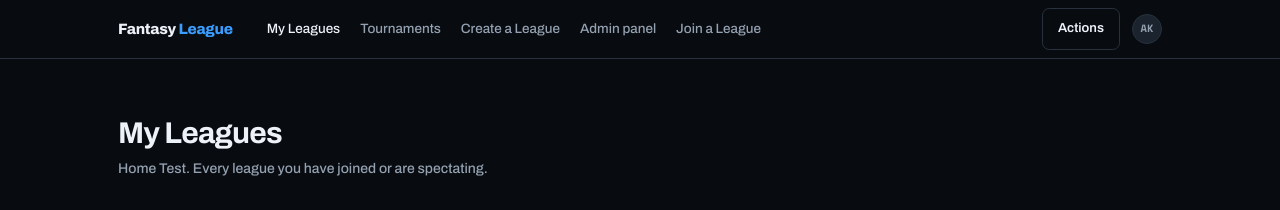
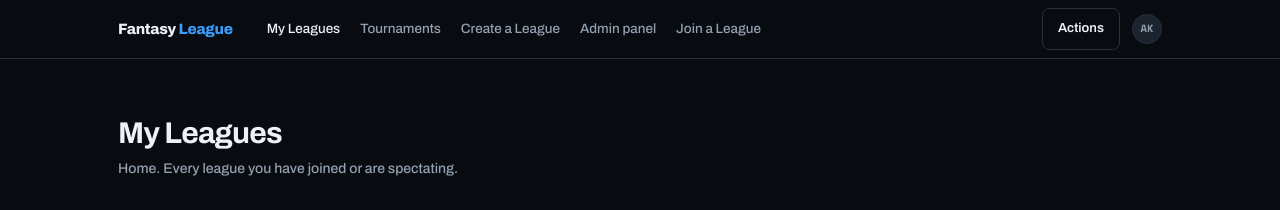
Before and after one commit to aalhadkulkarni/fantasy-cricket, a React (Vite) app: page / in a window 1280 px wide. Shown: the top 210 px of the page. Built offline with nearby package versions, Linux system fonts and the light colour scheme.

Commit message:
Removed test change

```diff
--- a/src/pages/my-leagues.tsx
+++ b/src/pages/my-leagues.tsx
@@ -11,7 +11,7 @@ export function MyLeagues() {
   return (
     <PagePlaceholder
       title="My Leagues"
-      intro="Home Test. Every league you have joined or are spectating."
+      intro="Home. Every league you have joined or are spectating."
       coming="Three tabs — Active, Pending and Archived — with a league card each, and an empty state when the first two are both empty. See docs/08-pages/my-leagues.md."
     />
   )
```
